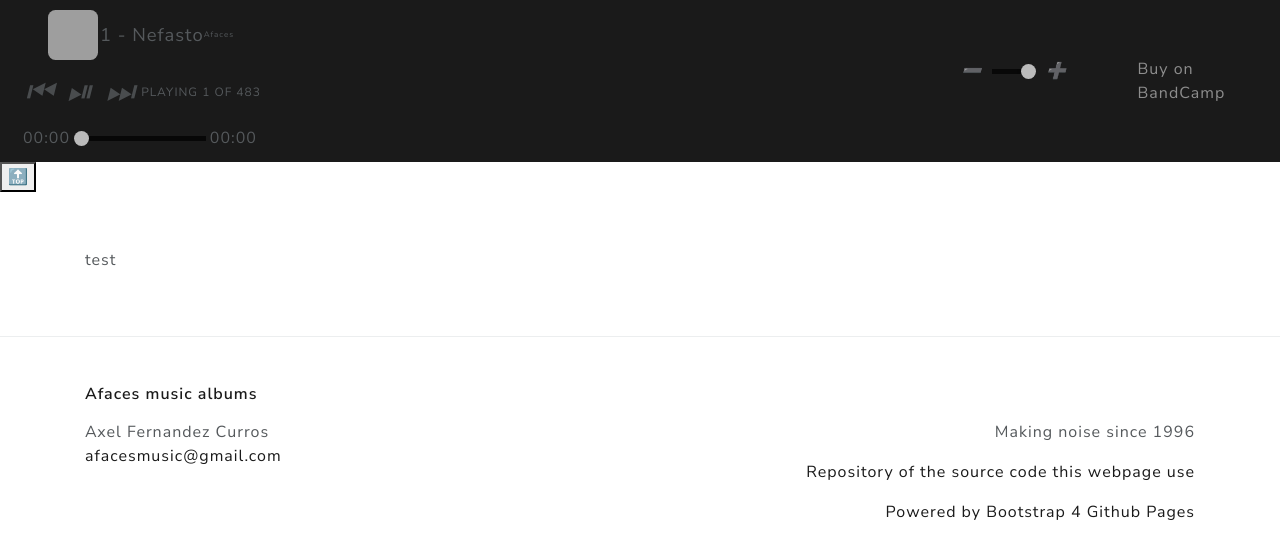
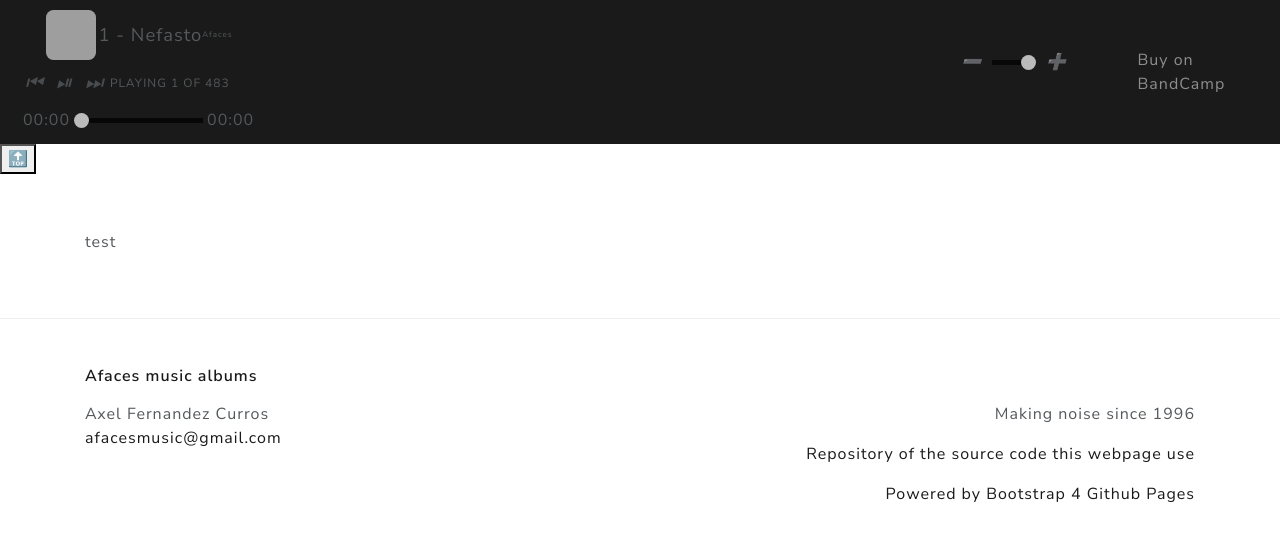
Before and after one commit to afaces/afaces.github.io, a Jekyll site: the page built from contact.md, in a window 1280 px wide. Shown: the top 559 px of the page. Built offline with Jekyll 4.4.1, drawn with Linux system fonts in a browser that asks for light colours; our own code applies the rules of GitHub Pages for plain Markdown files; grey boxes are pictures that could not be loaded.

Commit message:
UPDATED: Testing style

```diff
--- a/_sass/_bootstrap_customization.scss
+++ b/_sass/_bootstrap_customization.scss
@@ -14,11 +14,12 @@ img.emojione {
  margin: 0px !important;
  display: inline !important;
 }
-span{font-size:2rem;}
+span{font-size:1.25rem;}
 
 // Navbar
 .navbar {
   padding: 0.5rem 0.25rem;
+  flexwrap: nowrap;
 }
 
 .navbar-toggler {
```
